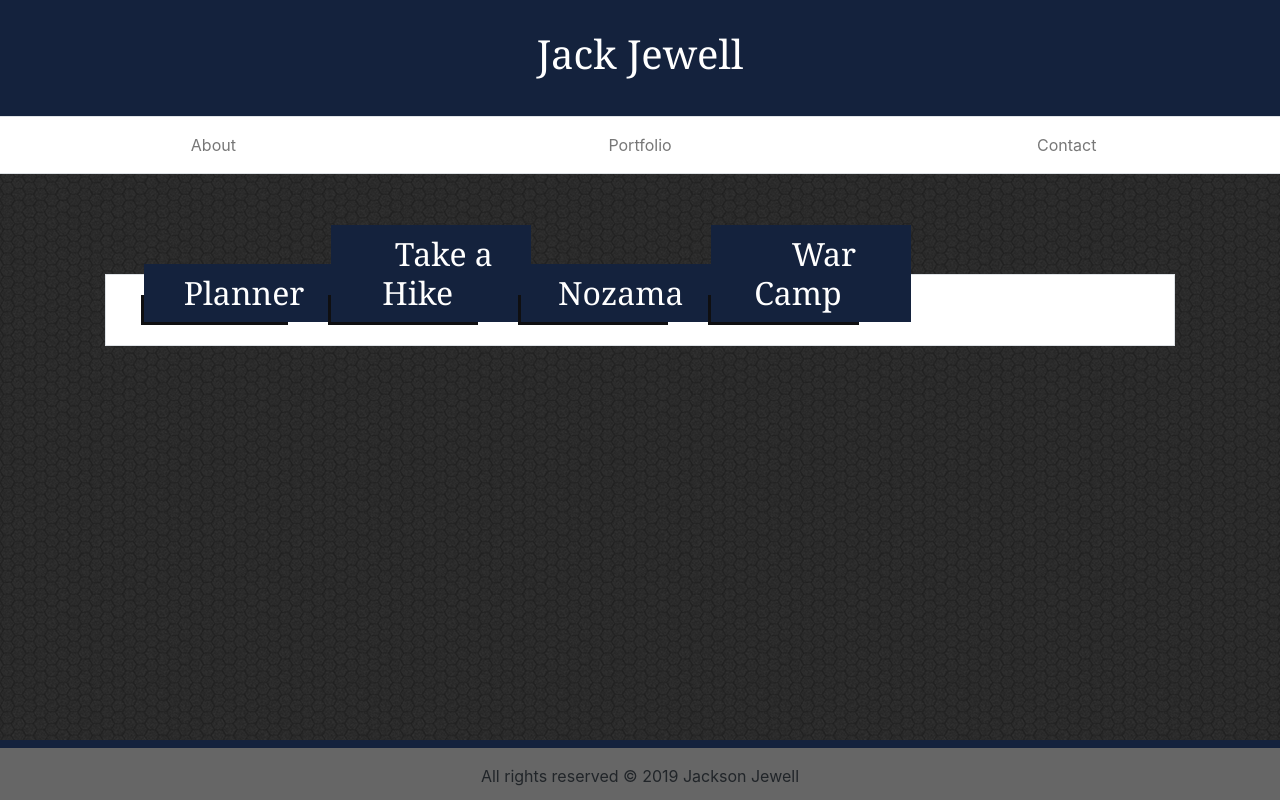
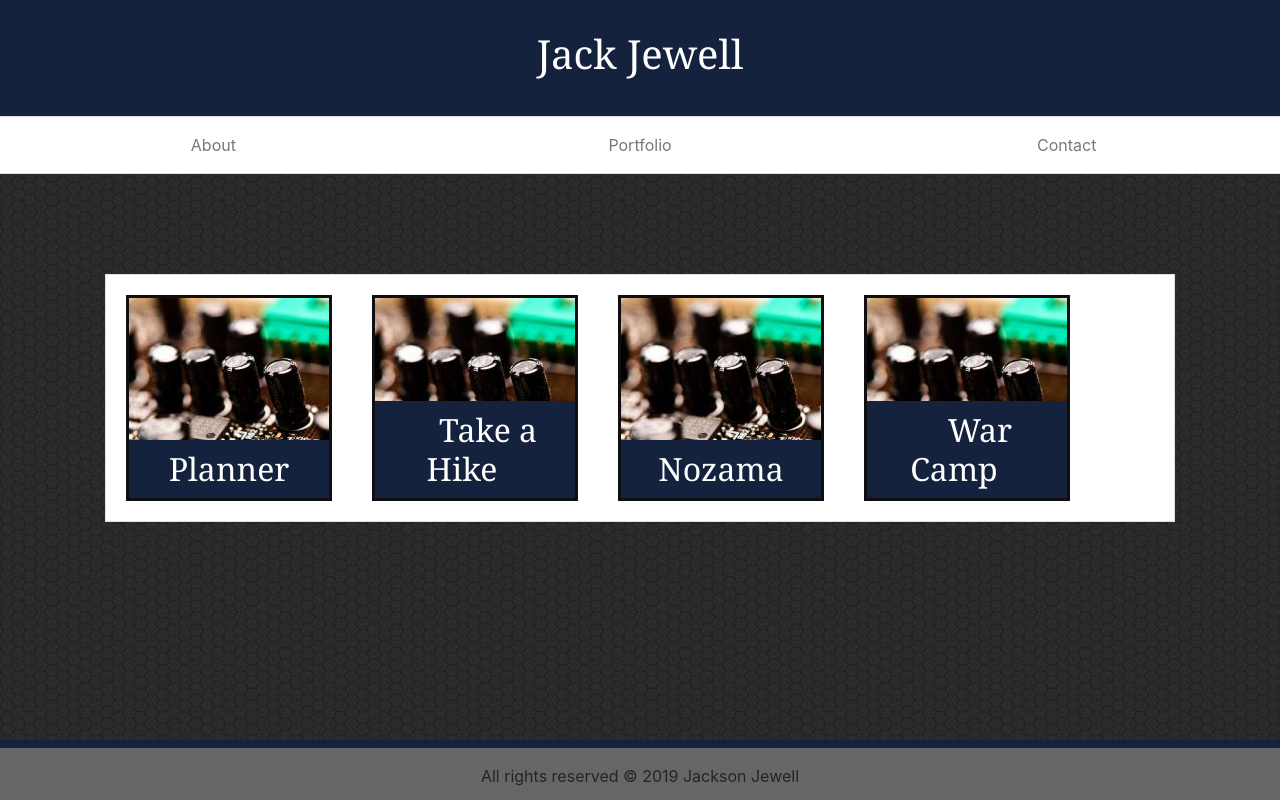
Before and after one commit to JackJewell/ProperPortfolio, a plain HTML site: page portfolio.html in a window 1280 px wide. Drawn offline with nearby package versions, Linux system fonts and the light colour scheme.

Commit message:
Fixed some CSS

```diff
--- a/assets/css/style.css
+++ b/assets/css/style.css
@@ -5,6 +5,7 @@
 
 #headShot{
     width: 40%;
+    box-shadow: 0 0 10px grey;
 }
 
 .subBtn{
@@ -69,6 +70,12 @@ p{
 .border{
     background-color: #ffffff;
     width: 100%;
+    overflow: auto;
+}
+
+#picsCont{
+    padding: 0px;
+    margin: 0px;
 }
 
 a {
@@ -133,5 +140,6 @@ body{
 @media only screen and (min-width: 768px) {
     .content{
         margin-top: 100px;
+        margin-bottom: 100px;
     }
 }
--- a/portfolio.html
+++ b/portfolio.html
@@ -39,31 +39,31 @@
             <div class = "content">
                 <div class = "row" style = "margin: 20px">
                     <span class="border">
-                        <div class = "col-12">
+                        <div id = "picsCont" class = "col-12">
 
                             <div class="thumbnail text-center float-left">
-                                <img src="../bootstrap-portfolio/assets/images/technics-q-c-200-200-4.jpg" class = "img-responsive linkPic" alt="Portfolio image 1"/>
+                                <img src="../Properportfolio/assets/images/technics-q-c-200-200-4.jpg" class = "img-responsive linkPic" alt="Portfolio image 1"/>
                                 <div class="caption">
                                     <h2><a href = "https://jackjewell.github.io/planner/" class = "links">Planner</a></h3>
                                 </div>
                             </div>
 
                             <div class="thumbnail text-center float-left">
-                                <img src="../bootstrap-portfolio/assets/images/technics-q-c-200-200-4.jpg" class = "img-responsive linkPic" alt="Portfolio image 2"/>
+                                <img src="../Properportfolio/assets/images/technics-q-c-200-200-4.jpg" class = "img-responsive linkPic" alt="Portfolio image 2"/>
                                 <div class="caption">
                                     <h2><a href = "https://jackjewell.github.io/TakeAHike/" class = "links">Take a Hike</a></h3>
                                 </div>
                             </div>
 
                             <div class="thumbnail text-center float-left">
-                                <img src="../bootstrap-portfolio/assets/images/technics-q-c-200-200-4.jpg" class = "img-responsive linkPic" alt="Portfolio image 3"/>
+                                <img src="../Properportfolio/assets/images/technics-q-c-200-200-4.jpg" class = "img-responsive linkPic" alt="Portfolio image 3"/>
                                 <div class="caption">
                                     <h2><a href = "https://github.com/JackJewell/Project2" class = "links">Nozama</a></h3>
                                 </div>
                             </div>
 
                             <div class="thumbnail text-center float-left">
-                                <img src="../bootstrap-portfolio/assets/images/technics-q-c-200-200-4.jpg" class = "img-responsive linkPic" alt="Portfolio image 4"/>
+                                <img src="../Properportfolio/assets/images/technics-q-c-200-200-4.jpg" class = "img-responsive linkPic" alt="Portfolio image 4"/>
                                 <div class="caption">
                                     <h2><a href = "https://jackjewell.github.io/WarCamp/" class = "links">War Camp</a></h3>
                                 </div>
```
